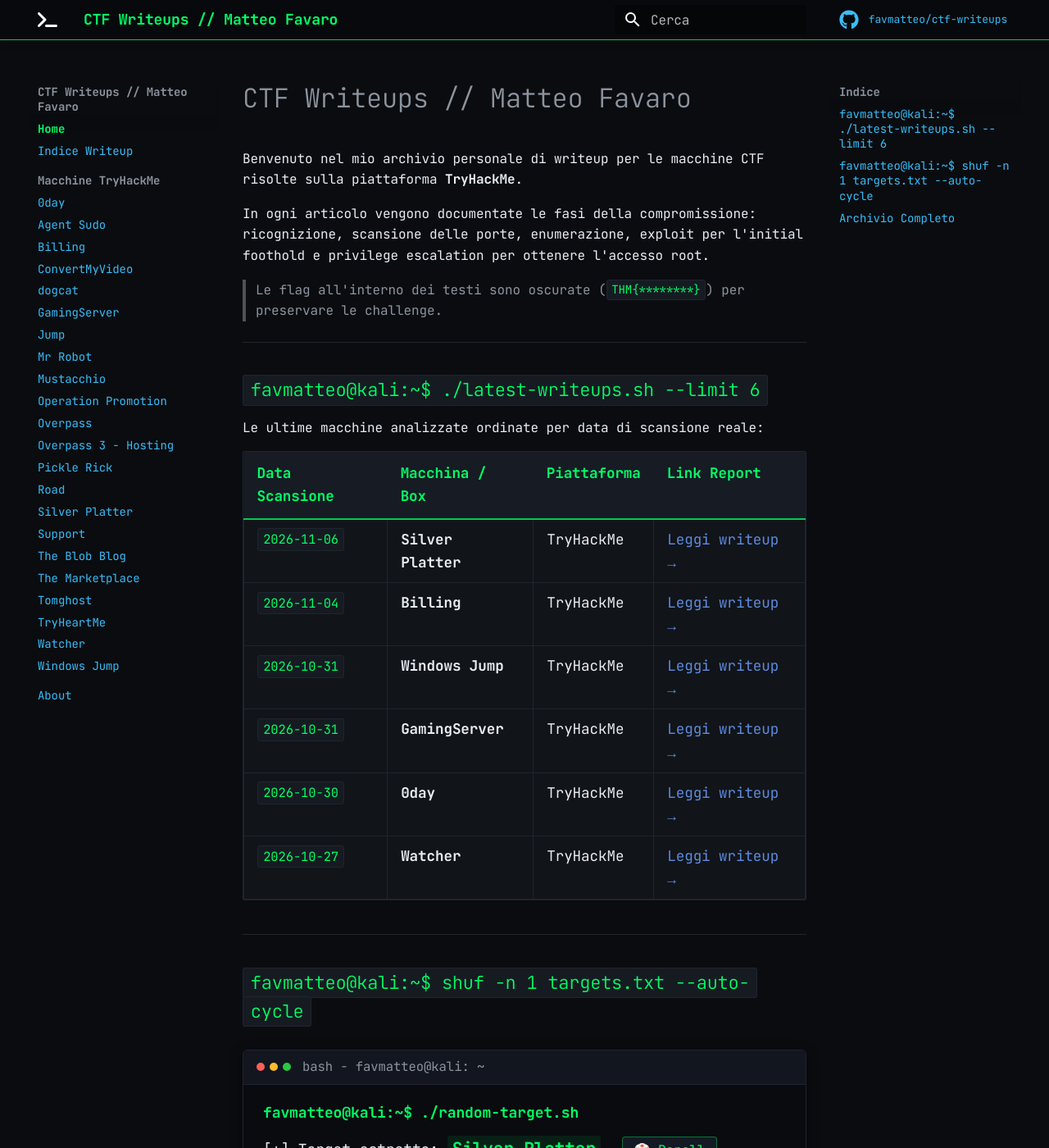
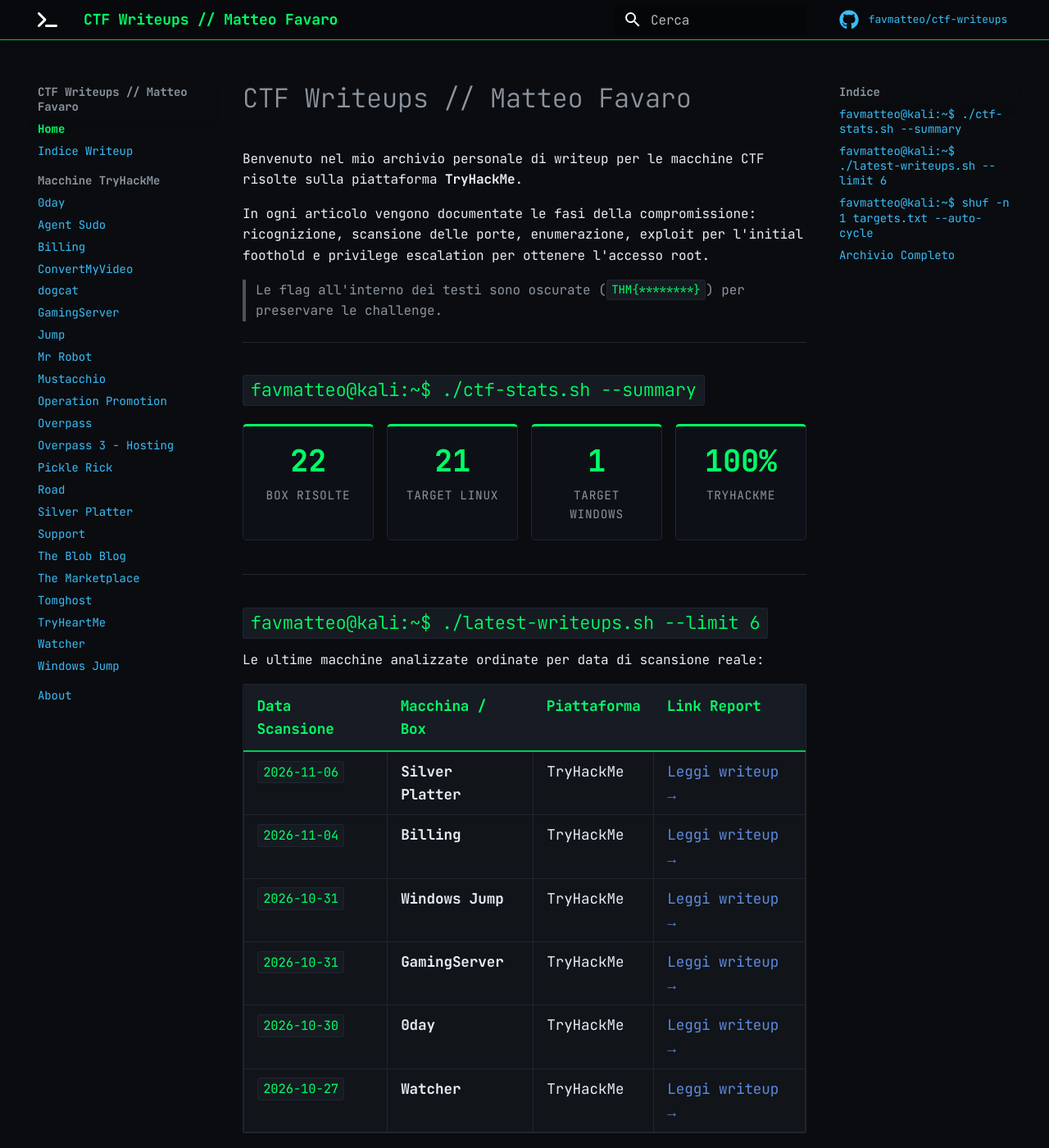
Before and after one commit to favmatteo/ctf-writeups, an MkDocs documentation site: the page built from docs/index.md, in a window 1280 px wide and 1400 px high. Shown: the whole window at 82% size. Built offline with MkDocs 1.6.1 and Material for MkDocs 9.7.7, drawn with Linux system fonts in a browser that asks for light colours; comment, search, counter and statistics services are not loaded.

Commit message:
feat: add dynamic home stats, writeup read-time meta bar, and opengraph preview tags

```diff
--- a/docs/index.md
+++ b/docs/index.md
@@ -10,6 +10,29 @@ Benvenuto nel mio archivio personale di writeup per le macchine CTF risolte sull
 In ogni articolo vengono documentate le fasi della compromissione: ricognizione, scansione delle porte, enumerazione, exploit per l'initial foothold e privilege escalation per ottenere l'accesso root.
 
 > Le flag all'interno dei testi sono oscurate (`THM{********}`) per preservare le challenge.
+
+---
+
+## `favmatteo@kali:~$ ./ctf-stats.sh --summary`
+
+<div class="stats-grid">
+  <div class="stat-card">
+    <div class="stat-number" id="stats-total">22</div>
+    <div class="stat-label">Box Risolte</div>
+  </div>
+  <div class="stat-card">
+    <div class="stat-number" id="stats-linux">21</div>
+    <div class="stat-label">Target Linux</div>
+  </div>
+  <div class="stat-card">
+    <div class="stat-number" id="stats-windows">1</div>
+    <div class="stat-label">Target Windows</div>
+  </div>
+  <div class="stat-card">
+    <div class="stat-number">100%</div>
+    <div class="stat-label">TryHackMe</div>
+  </div>
+</div>
 
 ---
 
--- a/docs/javascripts/corrector.js
+++ b/docs/javascripts/corrector.js
@@ -267,18 +267,61 @@
     });
   }
 
+  // Calcolo e iniezione della meta bar per ogni writeup (tempo di lettura, OS, piattaforma)
+  function renderWriteupMeta(article) {
+    const path = window.location.pathname;
+    if (!path.includes("/writeups/") || path.endsWith("/writeups/") || path.endsWith("/writeups/index.html")) {
+      return;
+    }
+
+    const h1 = article.querySelector("h1");
+    if (!h1 || article.querySelector(".writeup-meta-bar")) return;
+
+    let wordCount = 0;
+    const walker = document.createTreeWalker(article, NodeFilter.SHOW_TEXT);
+    while (walker.nextNode()) {
+      const parent = walker.currentNode.parentElement;
+      if (parent && !parent.closest("pre") && !parent.closest("code") && !parent.closest("script") && !parent.closest(".terminal-spell-card")) {
+        const text = walker.currentNode.nodeValue.trim();
+        if (text) {
+          wordCount += text.split(/\s+/).length;
+        }
+      }
+    }
+
+    const minutes = Math.max(1, Math.ceil(wordCount / 180));
+    const titleText = (h1.innerText || "").toLowerCase();
+    const isWindows = titleText.includes("windows");
+    const osIcon = isWindows ? "🪟" : "🐧";
+    const osName = isWindows ? "Windows" : "Linux";
+
+    const metaBar = document.createElement("div");
+    metaBar.className = "writeup-meta-bar";
+    metaBar.innerHTML = `
+      <span class="meta-pill" title="Stima basata sulla lunghezza del report"><span class="meta-icon">⏱️</span> ~${minutes} min lettura</span>
+      <span class="meta-pill"><span class="meta-icon">${osIcon}</span> ${osName}</span>
+      <span class="meta-pill"><span class="meta-icon">🎯</span> TryHackMe</span>
+      <span class="meta-pill"><span class="meta-icon">📝</span> ${wordCount} parole</span>
+    `;
+
+    h1.insertAdjacentElement("afterend", metaBar);
+  }
+
   // Esecuzione principale
   function initPageCorrections() {
     const article = document.querySelector(".md-content article") || document.querySelector(".md-content");
     if (!article) return;
 
-    // 1. Censura automatica di sicurezza
+    // 1. Iniezione meta bar (read time, OS, piattaforma)
+    renderWriteupMeta(article);
+
+    // 2. Censura automatica di sicurezza
     autoCensorFlags(article);
 
-    // 2. Correzione ortografica
+    // 3. Correzione ortografica
     const count = autoSpellcheck(article);
 
-    // 3. Widget e pulsante di ripristino a fine pagina
+    // 4. Widget e pulsante di ripristino a fine pagina
     renderSpellWidget(article, count);
   }
 
--- a/docs/stylesheets/extra.css
+++ b/docs/stylesheets/extra.css
@@ -446,3 +446,82 @@ a {
     display: none !important;
   }
 }
+
+/* ==========================================================================
+   Home Stats Grid & Writeup Meta Bar
+   ========================================================================== */
+
+/* Griglia statistiche home */
+.stats-grid {
+  display: grid;
+  grid-template-columns: repeat(auto-fit, minmax(130px, 1fr));
+  gap: 0.8rem;
+  margin: 1.2rem 0 2rem 0;
+}
+
+.stat-card {
+  background: #0d1117;
+  border: 1px solid var(--term-border);
+  border-top: 3px solid var(--term-green);
+  border-radius: 5px;
+  padding: 1rem 0.8rem;
+  text-align: center;
+  transition: all 0.2s ease;
+}
+
+.stat-card:hover {
+  border-color: var(--term-green);
+  transform: translateY(-2px);
+  box-shadow: 0 4px 12px rgba(0, 255, 102, 0.12);
+}
+
+.stat-number {
+  font-family: 'JetBrains Mono', monospace;
+  font-size: 1.85rem;
+  font-weight: 700;
+  color: var(--term-green);
+  line-height: 1.2;
+}
+
+.stat-label {
+  font-family: 'JetBrains Mono', monospace;
+  font-size: 0.72rem;
+  color: var(--term-text-muted);
+  text-transform: uppercase;
+  letter-spacing: 0.05em;
+  margin-top: 0.4rem;
+}
+
+/* Meta bar sopra ogni writeup (tempo di lettura, OS, piattaforma) */
+.writeup-meta-bar {
+  display: flex;
+  align-items: center;
+  flex-wrap: wrap;
+  gap: 0.5rem;
+  margin: 0.6rem 0 1.8rem 0;
+  padding-bottom: 0.8rem;
+  border-bottom: 1px solid var(--term-border);
+}
+
+.meta-pill {
+  display: inline-flex;
+  align-items: center;
+  gap: 0.35rem;
+  font-family: 'JetBrains Mono', monospace;
+  font-size: 0.76rem;
+  padding: 0.2rem 0.6rem;
+  border-radius: 4px;
+  background: #141922;
+  border: 1px solid var(--term-border);
+  color: var(--term-text-muted);
+  transition: border-color 0.2s;
+}
+
+.meta-pill:hover {
+  border-color: var(--term-green);
+  color: var(--term-text);
+}
+
+.meta-pill .meta-icon {
+  font-size: 0.85rem;
+}
--- a/mkdocs.yaml
+++ b/mkdocs.yaml
@@ -11,6 +11,7 @@ edit_uri: ""
 # Theme configuration
 theme:
   name: material
+  custom_dir: overrides
   language: it
   palette:
     # Rigorous dark terminal theme
--- /dev/null
+++ b/overrides/main.html
@@ -0,0 +1,12 @@
+{% extends "base.html" %}
+
+{% block extrahead %}
+  <meta property="og:type" content="website">
+  <meta property="og:title" content="{% if page and page.title %}{{ page.title }} // Matteo Favaro{% else %}{{ config.site_name }}{% endif %}">
+  <meta property="og:description" content="{% if page and page.meta and page.meta.description %}{{ page.meta.description }}{% else %}{{ config.site_description }}{% endif %}">
+  <meta property="og:url" content="{% if page and page.canonical_url %}{{ page.canonical_url }}{% else %}{{ config.site_url }}{% endif %}">
+  <meta property="og:site_name" content="{{ config.site_name }}">
+  <meta name="twitter:card" content="summary">
+  <meta name="twitter:title" content="{% if page and page.title %}{{ page.title }} // Matteo Favaro{% else %}{{ config.site_name }}{% endif %}">
+  <meta name="twitter:description" content="{% if page and page.meta and page.meta.description %}{{ page.meta.description }}{% else %}{{ config.site_description }}{% endif %}">
+{% endblock %}
```
Also changed, not shown: 1 other file.
